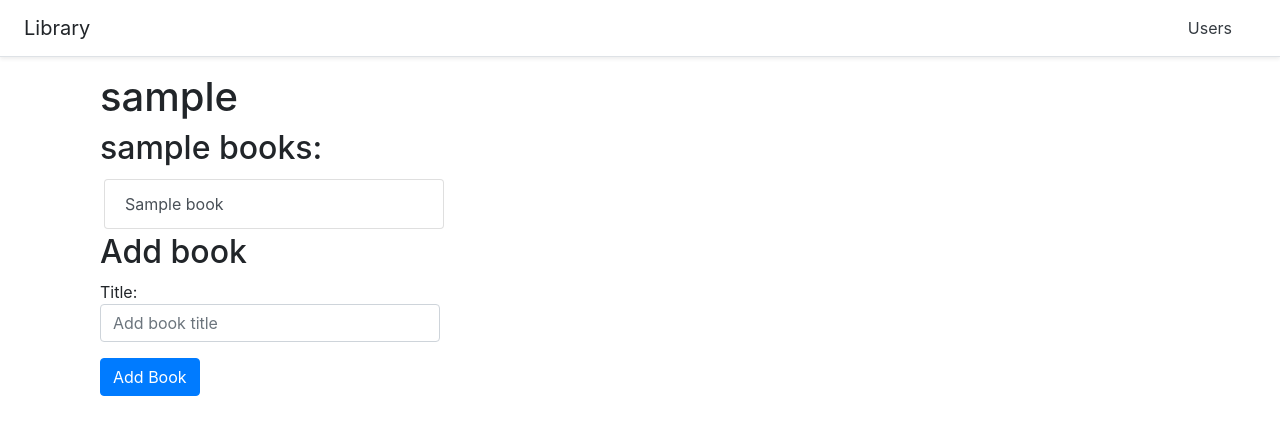
After one commit to almost-hero/library, a Django app: page /user/1/ in a window 1280 px wide. The commit adds this page. Shown: the top 435 px of the page. Run offline with Django 3.2, Linux system fonts and the light colour scheme; tables that the repository leaves empty hold one stand-in row (values such as "Sample post"); some libraries are stand-ins or nearby versions.

Commit message:
Create view for book model, add form that create book and add it to user

```diff
--- a/libmain/forms.py
+++ b/libmain/forms.py
@@ -1,5 +1,6 @@
 from django import forms
 from django.contrib.auth.models import User
+from .models import Book
 
 class AddUser(forms.ModelForm):
 
@@ -20,3 +21,15 @@ class AddUser(forms.ModelForm):
         if username_qs.exists():
             raise forms.ValidationError('This username is already exist')
         return username
+
+class AddBook(forms.ModelForm):
+    class Meta:
+        model = Book
+        fields = ['title','slug','author','date']
+        widgets = {
+                'title':forms.TextInput(attrs={'class':'form-control','type':'text','placeholder':'Add book title'}),
+                'slug':forms.TextInput(attrs={'class':'form-control','type':'text','placeholder':'Add book slug'}),
+                'author':forms.TextInput(attrs={'class':'form-control','type':'text','placeholder':'Add book author'}),
+                'date':forms.TextInput(attrs={'class':'form-control','type':'text','placeholder':'Add book date'}),
+
+        }
--- /dev/null
+++ b/libmain/templates/libmain/user_detail.html
@@ -0,0 +1,26 @@
+{% extends 'base.html' %}
+{% block title %}
+  User's Books
+{% endblock %}
+{% block content %}
+  <div class="col-4">
+    <h1>{{user}}</h1>
+    <h2>{{user}} books:</h2>
+    {% if user.book_set.all%}
+      {% for book in user.book_set.all %}
+      <div class="list-group">
+        <a href="#" class="list-group-item list-group-item-action m-1">{{book}}</a>
+      </div>
+      {% endfor %}
+    {% else %}
+      <span>{{user}} hasn't any books</span>
+    {% endif %}
+    <h2>Add book</h2>
+    <form method="post">
+      {% csrf_token %}
+      <span>Title:</span>
+      {{form.title}}
+      <button type="submit" class="btn btn-primary mt-3">Add Book</button>
+    </form>
+  </div>
+{% endblock %}
--- a/libmain/templates/libmain/users_list.html
+++ b/libmain/templates/libmain/users_list.html
@@ -9,7 +9,7 @@
     <h1>Users:</h1>
     {% for user in users %}
     <div class="list-group">
-      <a href="#" class="list-group-item list-group-item-action m-1">{{user}}</a>
+      <a href="{% url 'user_detail_url' id=user.id %}" class="list-group-item list-group-item-action m-1">{{user}}</a>
     </div>
     {% endfor %}
     <div class="form-group mt-3">
--- a/libmain/urls.py
+++ b/libmain/urls.py
@@ -2,5 +2,6 @@ from django.urls import path
 from .views import *
 
 urlpatterns = [
-    path('', users_list, name='users_list_url')
+    path('', users_list, name='users_list_url'),
+    path('user/<id>/',user_detail,name='user_detail_url')
 ]
--- a/libmain/views.py
+++ b/libmain/views.py
@@ -14,3 +14,12 @@ def users_list(request):
         user.save()
         new_user = authenticate(username = user.username, password= password)
     return render(request,'libmain/users_list.html',{'users':users,'form':form})
+
+def user_detail(request,id):
+    user = User.objects.get(id=id)
+    form = AddBook(request.POST or None)
+    if form.is_valid():
+        book = form.save(commit=False)
+        book.user = user
+        book.save()
+    return render(request,'libmain/user_detail.html',{'user':user,'form':form})
--- a/templates/base.html
+++ b/templates/base.html
@@ -15,7 +15,7 @@
   <div class="d-flex flex-column flex-md-row align-items-center p-3 px-md-4 mb-3 bg-white border-bottom shadow-sm">
     <h5 class="my-0 mr-md-auto font-weight-normal">Library</h5>
     <nav class="my-2 my-md-0 mr-md-3">
-      <a class="p-2 text-dark" href="#">Users</a>
+      <a class="p-2 text-dark" href="{% url 'users_list_url' %}">Users</a>
     </nav>
   </div>
   <div class="container">
```
